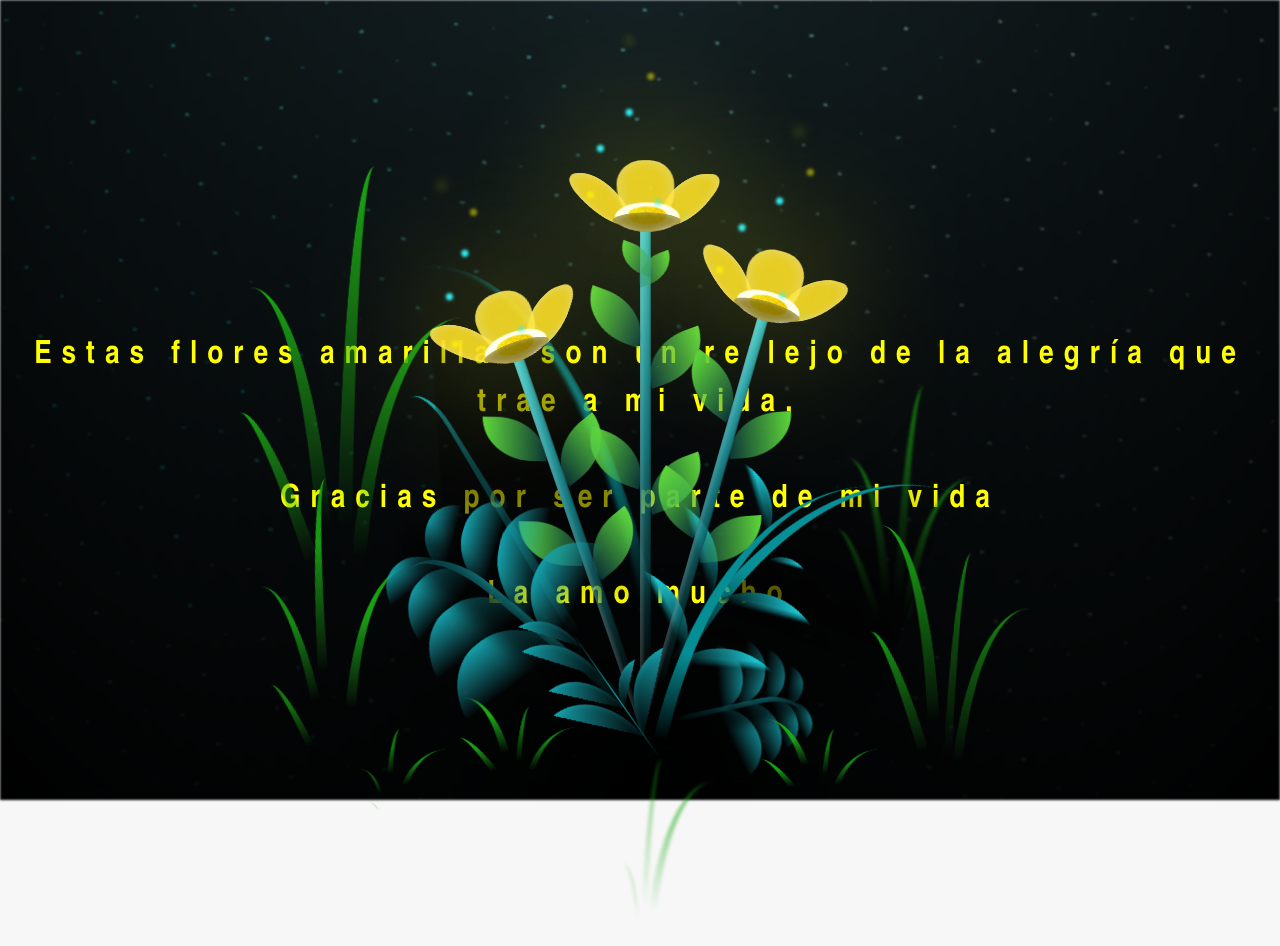
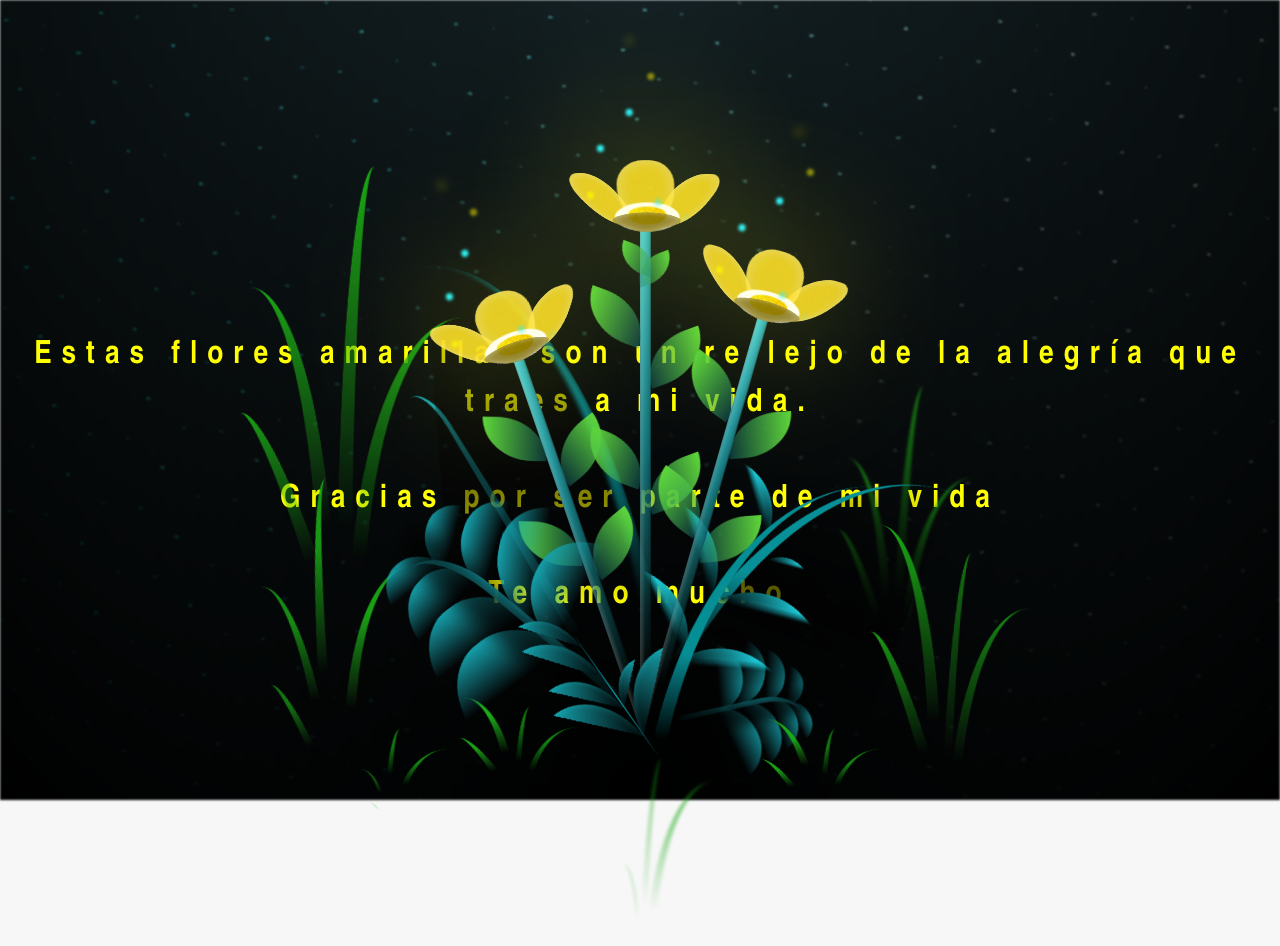
Before and after one commit to bran2211/flowers, a plain HTML site: page flower.html in a window 1280 px wide. Drawn offline with Linux system fonts and the light colour scheme.

Commit message:
Update flower.html

```diff
--- a/flower.html
+++ b/flower.html
@@ -13,9 +13,9 @@
     <div id="lyrics">
 
     </div>
-      <h1 class="titulo">Estas flores amarillas son un reflejo de la alegría que trae a mi vida. <br> <br>
+      <h1 class="titulo">Estas flores amarillas son un reflejo de la alegría que traes a mi vida. <br> <br>
       Gracias por ser parte de mi vida <br> <br>
-    La amo mucho  </h1>
+    Te amo mucho  </h1>
 
     <div class="night"></div>
     <div class="flowers">
```
